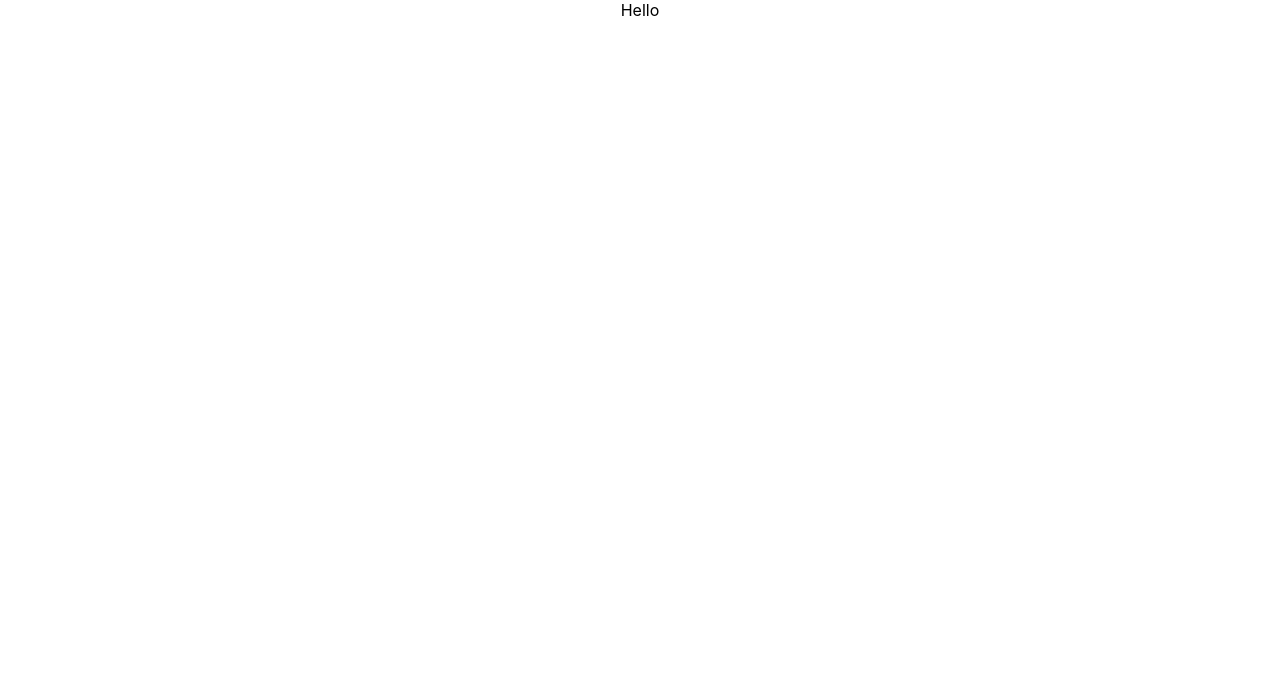
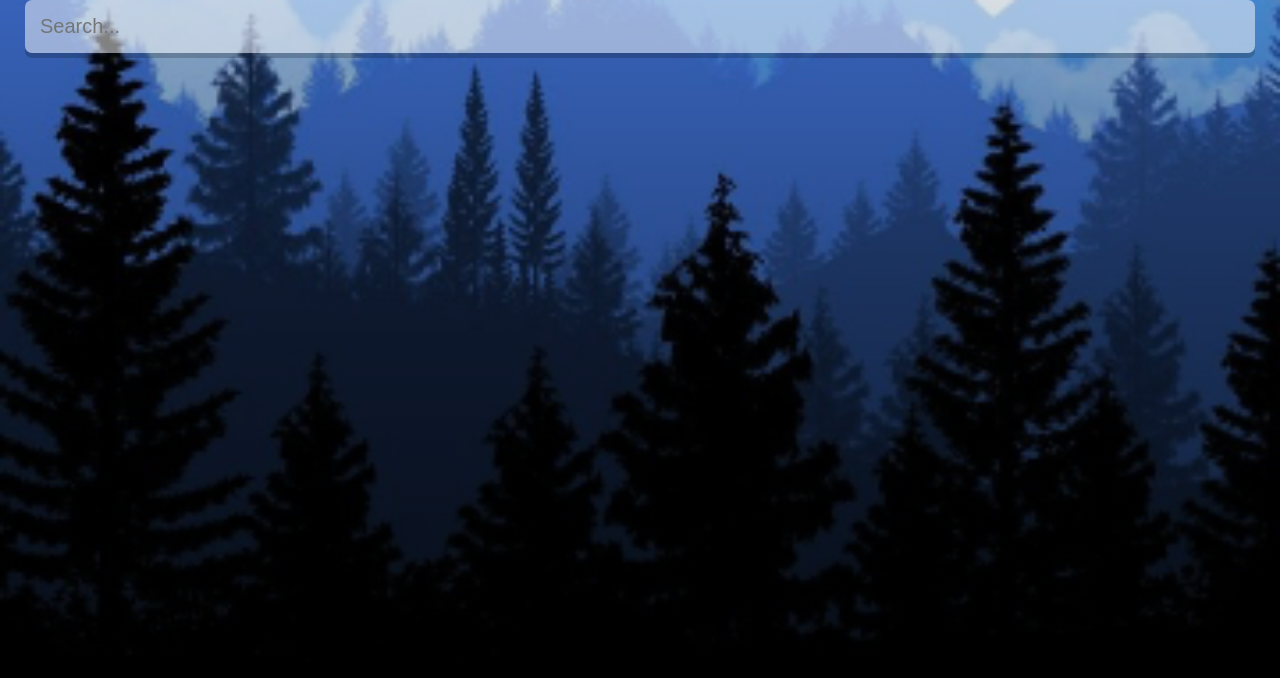
Before and after one commit to vidisharaut/weather-app, a React (Create React App) app: page / in a window 1280 px wide. Shown: the top 678 px of the page. Built offline with nearby package versions, Linux system fonts and the light colour scheme.

Commit message:
Added css in index.css file

```diff
--- a/src/App.js
+++ b/src/App.js
@@ -6,7 +6,15 @@
 };
 
 function App() {
-  return <div className="App">Hello</div>;
+  return (
+    <div className="App">
+      <main>
+        <div className="search-box">
+          <input type="text" className="search-bar" placeholder="Search..." />
+        </div>
+      </main>
+    </div>
+  );
 }
 
 export default App;
--- a/src/index.css
+++ b/src/index.css
@@ -1,13 +1,56 @@
-body {
+* {
   margin: 0;
-  font-family: -apple-system, BlinkMacSystemFont, 'Segoe UI', 'Roboto', 'Oxygen',
-    'Ubuntu', 'Cantarell', 'Fira Sans', 'Droid Sans', 'Helvetica Neue',
-    sans-serif;
-  -webkit-font-smoothing: antialiased;
-  -moz-osx-font-smoothing: grayscale;
+  padding: 0;
+  box-sizing: border-box;
 }
 
-code {
-  font-family: source-code-pro, Menlo, Monaco, Consolas, 'Courier New',
-    monospace;
+body {
+  font-family: "montseratt", sans-serif;
 }
+
+.App {
+  background-image: url("./assets/cold-bg.jpg");
+  background-size: cover;
+  background-position: bottom;
+  transition: 0.4s ease-out;
+}
+
+.App.warm {
+  background-image: url("./assets/warm-bg.jpg");
+}
+
+main {
+  min-height: 100vh;
+  background-image: linear-gradient(
+    to bottom,
+    rgba(0, 0, 0, 0.2),
+    rgba(0, 0, 0, 0.75)
+  );
+  padding: 25px;
+}
+
+.search-box {
+  width: 100%;
+  margin: 0 0 75px;
+}
+
+.search-box .search-bar {
+  display: block;
+  width: 100%;
+  padding: 15px;
+  appearance: none;
+  background: none;
+  border: none;
+  outline: none;
+  background-color: rgba(255, 255, 255, 0.5);
+  border-radius: 7px;
+  margin-top: -25px;
+  box-shadow: 0 5px rgba(0, 0, 0, 0.2);
+  color: #313131;
+  font-size: 20px;
+  transition: 0.4s ease;
+}
+
+.search-box .search-bar:focus {
+  background-color: rgba(255, 255, 255, 0.75);
+}
```
